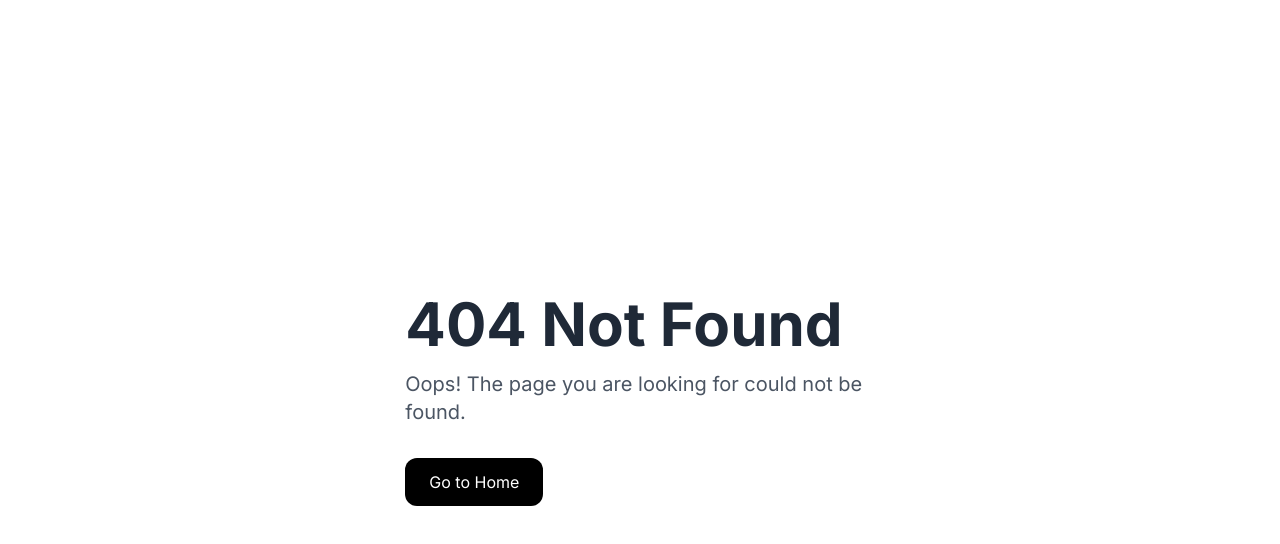
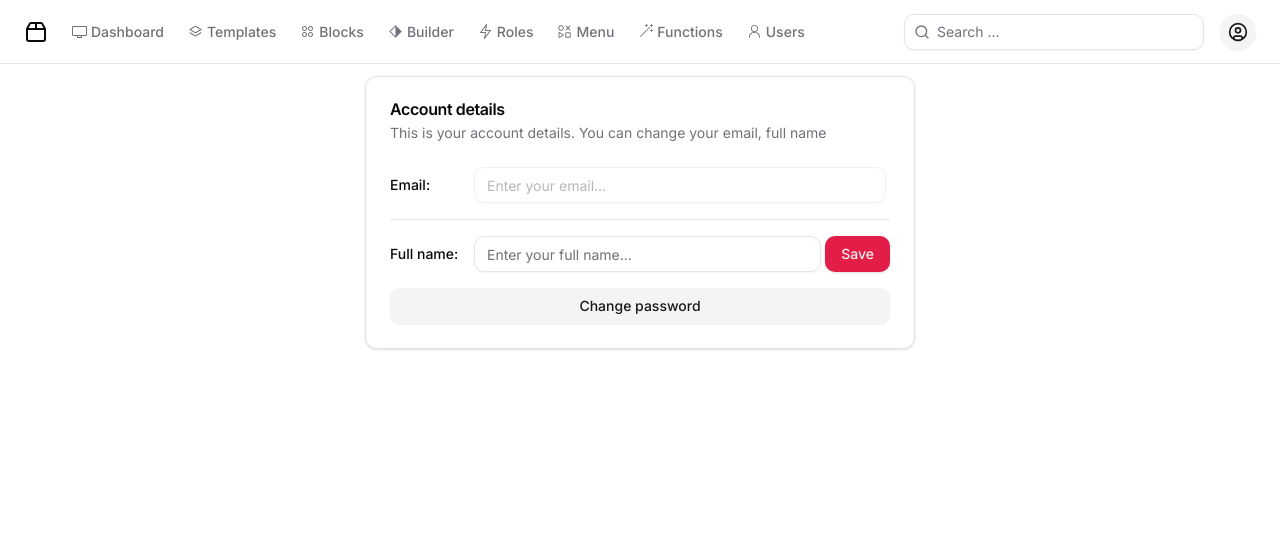
Before and after one commit to NguyenLeVy13/page-builder-system, a Next.js app in the folder web/: page /account in a window 1280 px wide. Before the commit this address had no page. Shown: the top 544 px of the page. Built offline with nearby package versions, Linux system fonts and the light colour scheme.

Commit message:
Handle change password user

```diff
--- /dev/null
+++ b/web/src/app/(admin)/account/components/change-password-dialog.tsx
@@ -0,0 +1,119 @@
+"use client";
+
+import {
+  forwardRef,
+  useCallback,
+  useImperativeHandle,
+  useState,
+} from "react";
+import { zodResolver } from "@hookform/resolvers/zod";
+import { useForm } from "react-hook-form";
+import { z } from "zod";
+
+import {
+  Dialog,
+  DialogContent,
+  DialogHeader,
+  DialogFooter,
+  DialogTitle,
+  DialogClose,
+} from "@/components/ui/dialog";
+import {
+  Form,
+  FormControl,
+  FormField,
+  FormItem,
+  FormLabel,
+  FormMessage,
+} from "@/components/ui/form";
+import { Input } from "@/components/ui/input";
+import { Button } from "@/components/ui/button";
+import { toast } from "sonner";
+
+import { updatePasswordById } from "@/services/userApi";
+import { getUserInfoCookie } from "@/auth/user";
+
+const FormSchema = z.object({
+  password: z.string().min(1, "Please enter new password."),
+});
+
+type Props = {};
+
+type ChangePasswordDialogRef = {
+  open: () => void;
+};
+
+function ChangePasswordDialog(props: Props, ref: any) {
+  const [isOpen, setIsOpen] = useState(false);
+
+  const form = useForm<z.infer<typeof FormSchema>>({
+    resolver: zodResolver(FormSchema),
+    defaultValues: {
+      password: "",
+    },
+  });
+
+  async function formSubmit(data: z.infer<typeof FormSchema>) {
+    const userInfoCookie = getUserInfoCookie();
+
+    const res = await updatePasswordById(userInfoCookie.id, {
+      newPassword: data.password,
+    });
+    if (res.code === 0) {
+      toast.success("Update password successfully!");
+      close();
+    } else {
+      toast.error(res.message);
+    }
+  }
+
+  const close = useCallback(() => {
+    form.reset();
+    setIsOpen(false);
+  }, [form]);
+
+  useImperativeHandle(
+    ref,
+    () => ({
+      open: () => {
+        setIsOpen(true);
+      },
+      close,
+    }),
+    [close]
+  );
+
+  return (
+    <Form {...form}>
+      <Dialog open={isOpen} onOpenChange={setIsOpen}>
+        <DialogContent className="sm:max-w-[425px]">
+          <DialogHeader>
+            <DialogTitle>Update password</DialogTitle>
+          </DialogHeader>
+          <FormField
+            control={form.control}
+            name="password"
+            render={({ field }) => (
+              <FormItem>
+                <FormLabel>New password:</FormLabel>
+                <FormControl>
+                  <Input placeholder="Enter new password" {...field} />
+                </FormControl>
+                <FormMessage />
+              </FormItem>
+            )}
+          />
+          <DialogFooter>
+            <DialogClose asChild>
+              <Button variant="secondary">Cancel</Button>
+            </DialogClose>
+            <Button onClick={form.handleSubmit(formSubmit)}>Save</Button>
+          </DialogFooter>
+        </DialogContent>
+      </Dialog>
+    </Form>
+  );
+}
+
+export type { ChangePasswordDialogRef }
+export default forwardRef(ChangePasswordDialog);
--- /dev/null
+++ b/web/src/app/(admin)/account/page.tsx
@@ -0,0 +1,113 @@
+"use client";
+
+import { EnterIcon } from "@radix-ui/react-icons";
+import { getUserInfoCookie, setUserInfoCookie } from "@/auth/user";
+
+import { Button } from "@/components/ui/button";
+import {
+  Card,
+  CardContent,
+  CardDescription,
+  CardFooter,
+  CardHeader,
+  CardTitle,
+} from "@/components/ui/card";
+import { Input } from "@/components/ui/input";
+import { Label } from "@/components/ui/label";
+import { Separator } from "@/components/ui/separator";
+import { useEffect, useMemo, useRef } from "react";
+import { updateInfoById } from "@/services/userApi";
+import { toast } from "sonner";
+import ChangePasswordDialog, {
+  ChangePasswordDialogRef,
+} from "./components/change-password-dialog";
+
+function Account() {
+  const userInfoCookie = useMemo(() => getUserInfoCookie(), []);
+
+  const emailRef = useRef<HTMLInputElement>(null);
+  const fullNameRef = useRef<HTMLInputElement>(null);
+  const changePasswordDialogRef = useRef<ChangePasswordDialogRef>(null);
+
+  useEffect(() => {
+    emailRef.current!.value = userInfoCookie.email;
+    fullNameRef.current!.value = userInfoCookie["full-name"];
+  }, [emailRef.current, fullNameRef.current]);
+
+  async function handleSaveFullname() {
+    if (!fullNameRef.current!.value) {
+      toast.error("Full name is required");
+    }
+
+    const res = await updateInfoById(userInfoCookie.id, {
+      fullName: fullNameRef.current!.value,
+    });
+    if (res.code === 0) {
+      // Update cookie
+      const cookies = {
+        ...userInfoCookie,
+        "full-name": fullNameRef.current!.value,
+      };
+      setUserInfoCookie(cookies);
+
+      toast.success("Update full name successfully");
+    } else {
+      toast.error(res.message);
+    }
+  }
+
+  function handleOpenPasswordDialog() {
+    changePasswordDialogRef.current!.open();
+  }
+
+  return (
+    <div className="flex justify-center">
+      <Card className="w-[550px]">
+        <CardHeader>
+          <CardTitle>Account details</CardTitle>
+          <CardDescription>
+            This is your account details. You can change your email, full name
+          </CardDescription>
+        </CardHeader>
+        <CardContent>
+          <div className="grid w-full items-center gap-4">
+            <div className="flex align-middle items-center">
+              <Label className="me-1 w-[80px]" htmlFor="email">
+                Email:
+              </Label>
+              <Input
+                ref={emailRef}
+                className="me-1 flex-1"
+                id="email"
+                placeholder="Enter your email..."
+                disabled
+              />
+            </div>
+            <Separator />
+            <div className="flex align-middle items-center">
+              <Label className="me-1 w-[80px]" htmlFor="fullName">
+                Full name:
+              </Label>
+              <Input
+                ref={fullNameRef}
+                className="me-1 flex-1"
+                id="fullName"
+                placeholder="Enter your full name..."
+              />
+              <Button onClick={handleSaveFullname}>Save</Button>
+            </div>
+            <div className="flex flex-col space-y-1.5">
+              <Button variant="secondary" onClick={handleOpenPasswordDialog}>
+                Change password
+              </Button>
+            </div>
+          </div>
+        </CardContent>
+      </Card>
+
+      <ChangePasswordDialog ref={changePasswordDialogRef} />
+    </div>
+  );
+}
+
+export default Account;
--- a/web/src/auth/user.ts
+++ b/web/src/auth/user.ts
@@ -15,13 +15,20 @@ export function deleteLoggedInCookie() {
 }
 
 export function getUserInfoCookie(): UserInfoCookie {
+  if (!document) return {
+    email: '',
+    id: '',
+    'full-name': '',
+    'role-id': ''
+  }
+
   const userInfoCookie: UserInfoCookie = {
     email: '',
     id: '',
     'full-name': '',
     'role-id': ''
   }
-  const cookies = document.cookie.split('; ')
+  const cookies = document.cookie?.split('; ')
 
   cookies.forEach(cookie => {
     const [name, value] = cookie.split('=')
@@ -31,3 +38,10 @@ export function getUserInfoCookie(): UserInfoCookie {
 
   return userInfoCookie
 }
+
+export function setUserInfoCookie(userInfo: UserInfoCookie) {
+  const cookies = Object.entries(userInfo)
+  cookies.forEach(([key, value]) => {
+    document.cookie = `user-${key}=${value}; path=/;`
+  })
+}
--- a/web/src/components/account-dropdown.tsx
+++ b/web/src/components/account-dropdown.tsx
@@ -24,6 +24,10 @@ function AccountDropdown() {
     router.push("/login");
   }
 
+  function handleRedirectToAccountPage() {
+    router.push("/account");
+  }
+
   return (
     <DropdownMenu>
       <DropdownMenuTrigger asChild>
@@ -35,7 +39,7 @@ function AccountDropdown() {
       <DropdownMenuContent align="end">
         <DropdownMenuLabel>{userInfoCookie['full-name']}</DropdownMenuLabel>
         <DropdownMenuSeparator />
-        <DropdownMenuItem className="cursor-pointer">Account</DropdownMenuItem>
+        <DropdownMenuItem className="cursor-pointer" onClick={handleRedirectToAccountPage}>Account</DropdownMenuItem>
         <DropdownMenuItem className="cursor-pointer" onClick={handleLogout}>Logout</DropdownMenuItem>
       </DropdownMenuContent>
     </DropdownMenu>
```
Also changed, not shown: web/package.json (line endings or trailing spaces).
